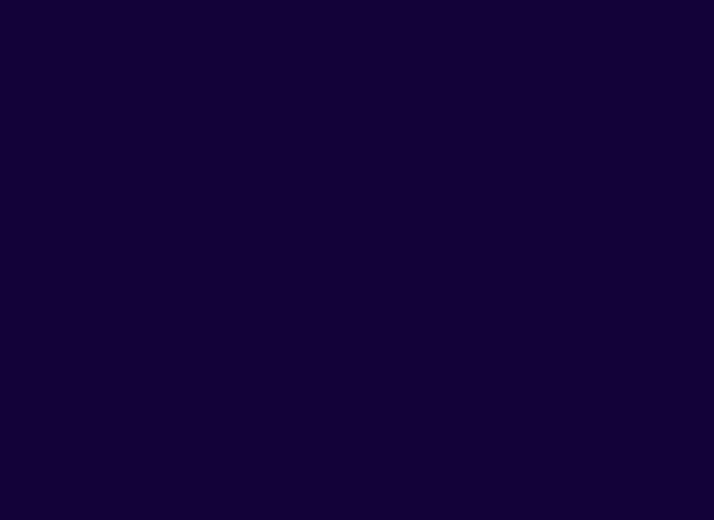
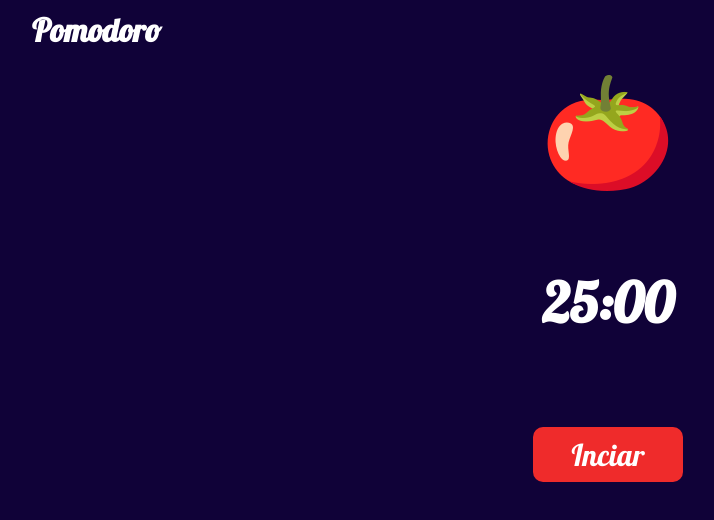
Before and after one commit to LauraLudgero/timePomodoro, a Vue app: page / in a window 1280 px wide. Shown: the top 520 px of the page, without its empty margins (32-746 px from the left). Built offline with nearby package versions, Linux system fonts and the light colour scheme.

Commit message:
layout do timer

```diff
--- a/src/components/Home.vue
+++ b/src/components/Home.vue
@@ -1,16 +1,55 @@
 <template>
   <div class="container">
+    <div id="container__title">
+      <h1>Pomodoro</h1>
+    </div>
+    <img id="container__img" src="../assets/tomate.png" alt="" />
+    <div class="container__timer">
+        <h2>25:00</h2>
+      <button>Inciar</button>
+    </div>
   </div>
 </template>
 
 <script>
 export default {
-    name: 'Home'
-}
+  name: "Home",
+};
 </script>
 
 <style>
-.container{
-    height: 100vh;
+.container {
+  height: 100vh;
+  display: flex;
+  flex-direction: column;
+  align-items: center;
+}
+#container__title {
+  position: absolute;
+  margin-top: 10px;
+  left: 5%;
+}
+#container__img {
+  margin-top: 70px;
+}
+
+h2 {
+  font-size: 55px;
+  margin-top: 70px;
+  color: #fff;
+  text-align: center;
+}
+
+button {
+  background: #ef2b2b;
+  color: #fff;
+  margin-top: 90px;
+  width: 150px;
+  height: 55px;
+  border-radius: 10px;
+  border: none;
+  cursor: pointer;
+  font-size: 30px;
+  text-align: center;
 }
 </style>
```
